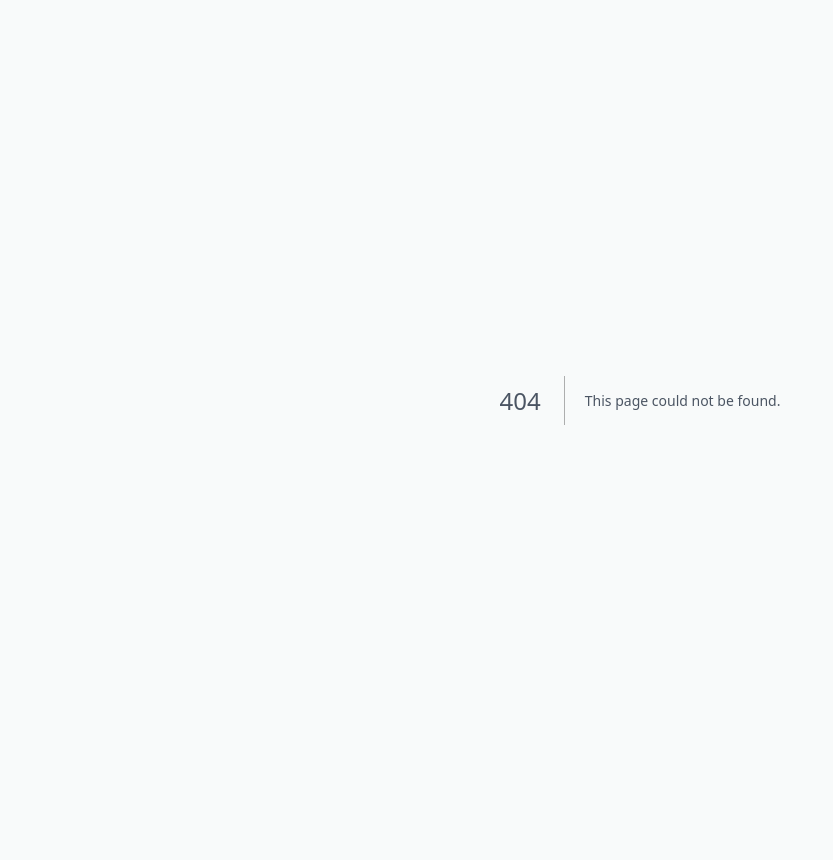
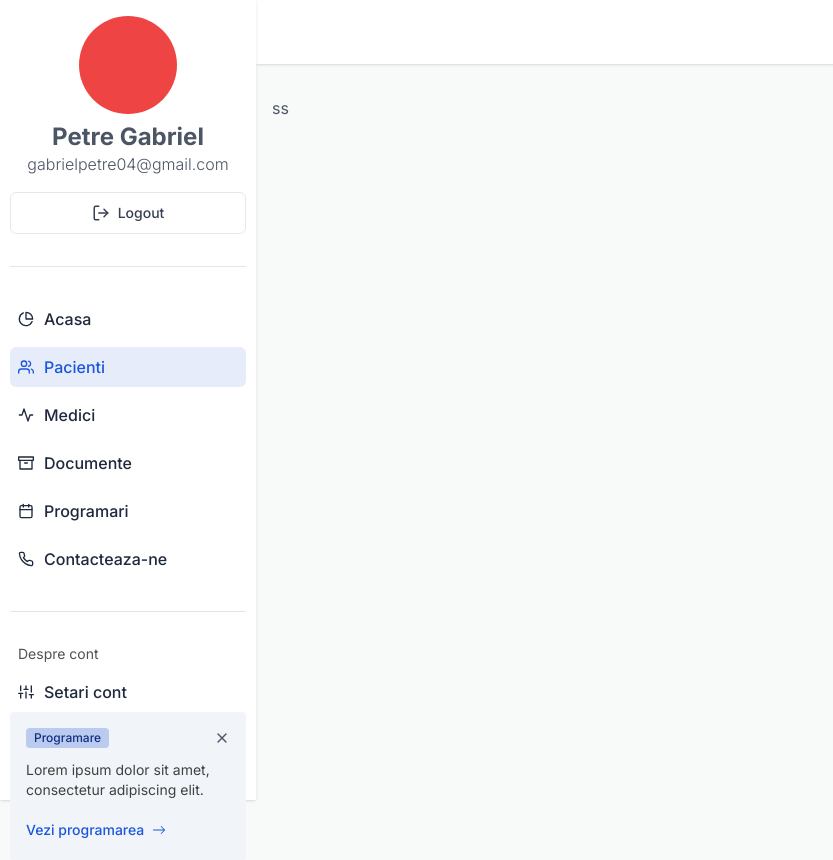
Before and after one commit to Petre-Gabriel/fiicode, a Next.js app: page /client/patients in a window 1280 px wide. Before the commit this address had no page. Shown: the whole page, without its empty margins (0-833 px from the left). Before the commit the page ends 800 px from the top, so only its background shows below. Built offline with nearby package versions, Linux system fonts and the light colour scheme.

Commit message:
Fixed issues on client portal, added a new page, added sidebar active link functionality

```diff
--- /dev/null
+++ b/src/app/client/patients/page.tsx
@@ -0,0 +1,3 @@
+export default function PatientsPage() {
+  return <div>ss</div>;
+}
--- a/src/app/page.tsx
+++ b/src/app/page.tsx
@@ -42,13 +42,14 @@ export default function HomePage() {
               </AccountBenefit>
             </div>
           </div>
+
           <div className="col-span-6">
-            <Card className="bg-white flex flex-col gap-y-6">
+            <Card contentClass="flex flex-col gap-6">
               <Text as="h3" className="text-neutral-900">
                 Bine ai revenit!
               </Text>
 
-              <div className="grid grid-cols-2 gap-x-6">
+              <div className="grid grid-cols-2 gap-x-2">
                 <SocialConnect className="w-full" social="Google" />
                 <SocialConnect className="w-full" social="GitHub" />
               </div>
--- a/src/components/blocks/client/Sidebar.block.tsx
+++ b/src/components/blocks/client/Sidebar.block.tsx
@@ -1,7 +1,10 @@
+"use client";
+
 import SidebarLinkGroup from "@/components/client/nav/SidebarLinkGroup.component";
 import SidebarNotification from "@/components/client/nav/SidebarNotification.component";
 import Button from "@/components/core/Button.component";
 import Text from "@/components/core/Text.component";
+import { usePathname } from "next/navigation";
 import {
   FiActivity,
   FiArchive,
@@ -10,12 +13,23 @@ import {
   FiPhone,
   FiPieChart,
   FiSliders,
-  FiUser,
   FiUsers,
 } from "react-icons/fi";
 import SidebarLink from "../../client/nav/SidebarLink.component";
 
 export default function Sidebar() {
+  const routePath = usePathname();
+
+  function isLinkActive(linkName: string): boolean {
+    const activeLinkName = routePath.split("/")[2] ?? "/";
+
+    if (linkName === "home" && activeLinkName === "/") return true;
+
+    if (linkName.toLowerCase() === activeLinkName.toLowerCase()) return true;
+
+    return false;
+  }
+
   return (
     <aside className="sticky left-0 top-0 z-10 bg-white w-full h-[100vh] w-fit px-2.5 py-4 shadow flex flex-col justify-between">
       <div className="flex flex-col gap-y-8">
@@ -37,17 +51,47 @@ export default function Sidebar() {
         </div>
 
         <SidebarLinkGroup>
-          <SidebarLink active href="/client" title="Acasa" icon={FiPieChart} />
-          <SidebarLink href="/client" title="Pacienti" icon={FiUsers} />
-          <SidebarLink href="/client" title="Medici" icon={FiActivity} />
-          <SidebarLink href="/client" title="Documente" icon={FiArchive} />
-          <SidebarLink href="/client" title="Programari" icon={FiCalendar} />
-          <SidebarLink href="/client" title="Contacteaza-ne" icon={FiPhone} />
+          <SidebarLink
+            active={isLinkActive("home")}
+            href="/client"
+            title="Acasa"
+            icon={FiPieChart}
+          />
+          <SidebarLink
+            active={isLinkActive("patients")}
+            href="/client/patients"
+            title="Pacienti"
+            icon={FiUsers}
+          />
+          <SidebarLink
+            active={isLinkActive("medics")}
+            href="/client"
+            title="Medici"
+            icon={FiActivity}
+          />
+          <SidebarLink
+            active={isLinkActive("documents")}
+            href="/client"
+            title="Documente"
+            icon={FiArchive}
+          />
+          <SidebarLink
+            active={isLinkActive("appointments")}
+            href="/client"
+            title="Programari"
+            icon={FiCalendar}
+          />
+          <SidebarLink
+            active={isLinkActive("contact")}
+            href="/client"
+            title="Contacteaza-ne"
+            icon={FiPhone}
+          />
         </SidebarLinkGroup>
 
         <SidebarLinkGroup title="Despre cont">
           <SidebarLink
-            href="/client/settings"
+            href="/client/account"
             title="Setari cont"
             icon={FiSliders}
           />
--- a/src/components/core/Card.component.tsx
+++ b/src/components/core/Card.component.tsx
@@ -6,9 +6,10 @@ interface CardProps {
 
   children?: React.ReactNode;
   className?: string;
+  contentClass?: string;
 }
 
-const Card = ({ children, className, title }: CardProps) => {
+const Card = ({ children, className, contentClass, title }: CardProps) => {
   const CardClass = classNames(
     "p-8 border border-gray-100 shadow-card rounded bg-white",
     className
@@ -24,7 +25,7 @@ const Card = ({ children, className, title }: CardProps) => {
         </div>
       )}
 
-      <div>{children}</div>
+      <div className={contentClass}>{children}</div>
     </div>
   );
 };
```
